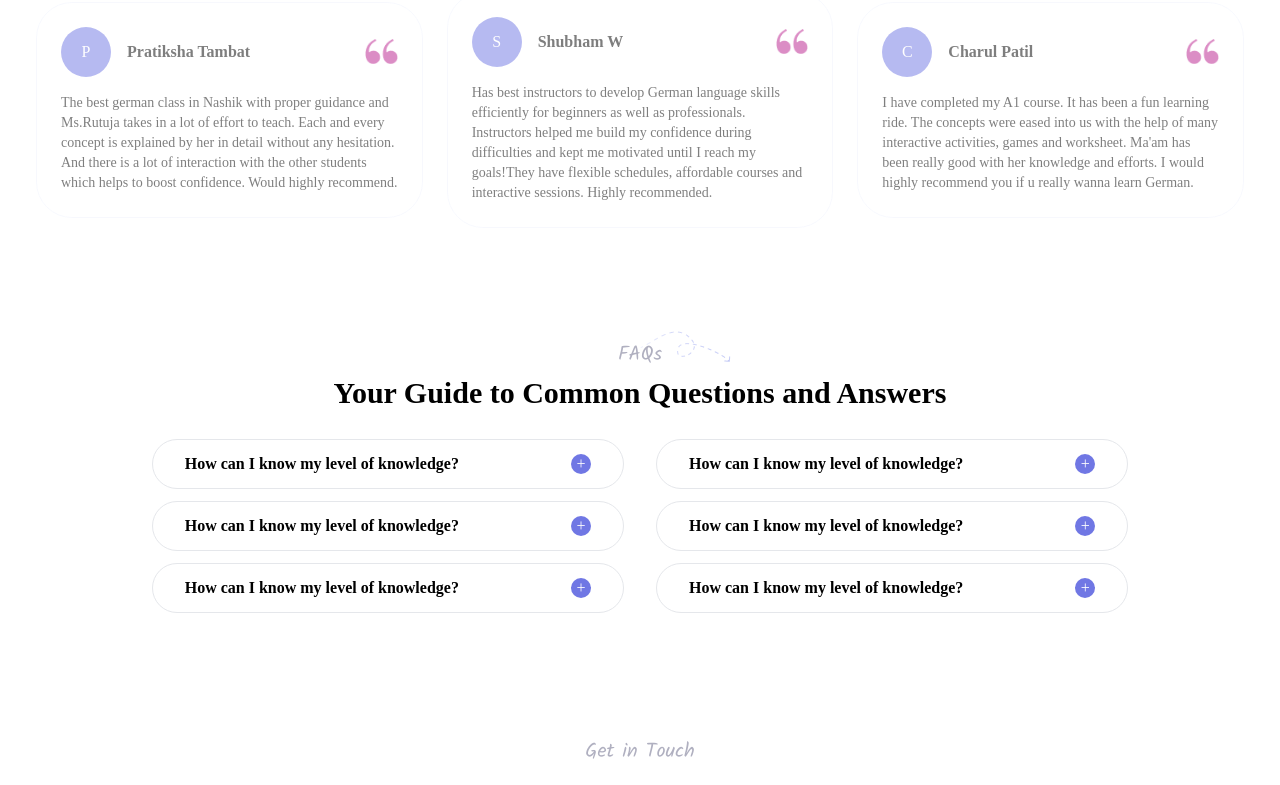
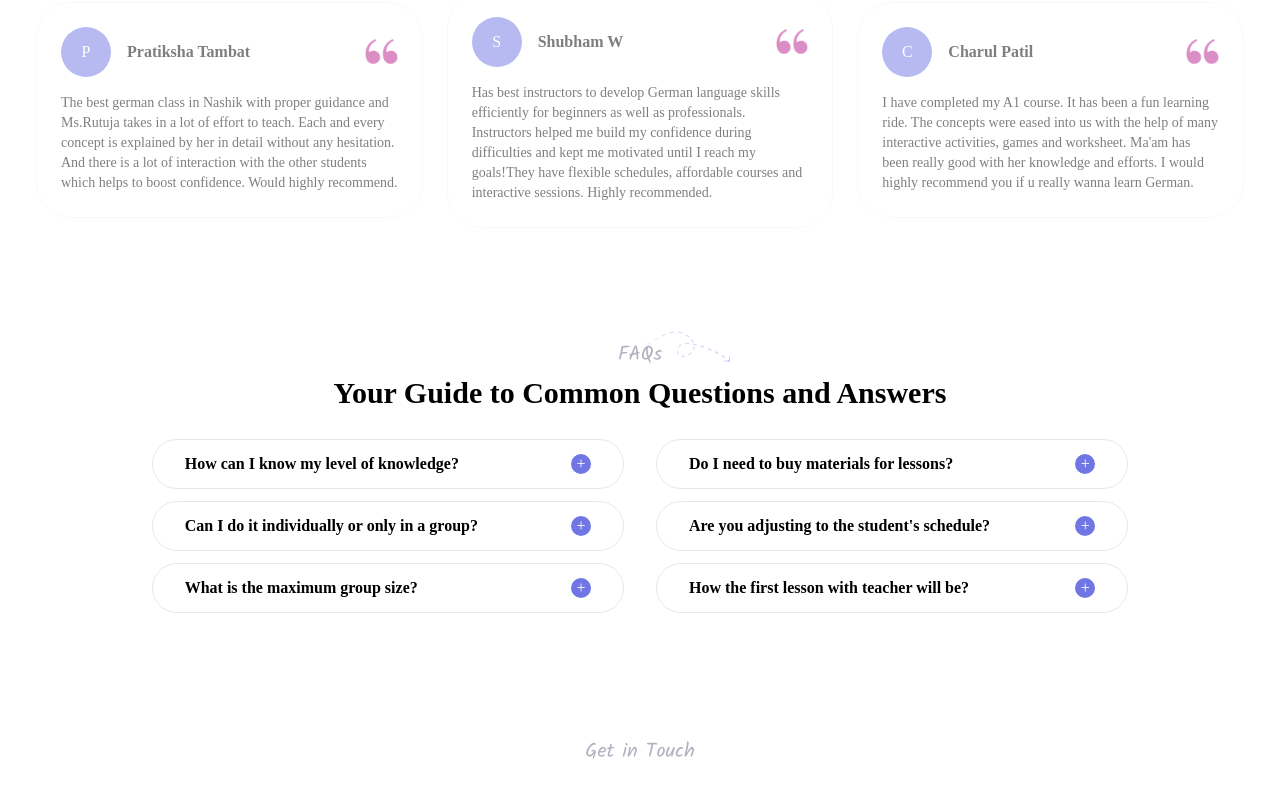
Before and after one commit to ganesh98270/hyfleex, a React (Vite) app: page / in a window 1280 px wide. Shown: the part 3224-4009 px from the top of the page. Built offline with nearby package versions, Linux system fonts and the light colour scheme.

Commit message:
updated code

```diff
--- a/src/components/exploreCourse/ExploreCourse.jsx
+++ b/src/components/exploreCourse/ExploreCourse.jsx
@@ -45,7 +45,7 @@ const ExploreCourse = () => {
                                 <button
                                     key={index}
                                     onClick={() => setActive(item.language)}
-                                    className={`flex items-center text-sm text-nowrap gap-1 border ${active === item.language
+                                    className={`flex items-center text-[0.82rem] font-semibold text-nowrap gap-1 border ${active === item.language
                                         ? "border-lightBlue boxshadow-down"
                                         : "border-greyBorder"
                                         } rounded-md px-3 py-1 hover:border-lightBlue hover-boxshadow-down`}
@@ -57,7 +57,7 @@ const ExploreCourse = () => {
                         </div>
 
                         <div className="table w-full mt-6 overflow-hidden">
-                            <table className="border w-full rounded-corners overflow-hidden">
+                            <table className="border w-[96.3%] lg:w-full rounded-corners overflow-hidden">
                                 <thead>
                                     <tr className="bg-lightPink">
                                         <td className="py-2 px-6 text-grey font-medium text-sm flex items-center gap-2">
--- a/src/components/faq/Faq.jsx
+++ b/src/components/faq/Faq.jsx
@@ -25,14 +25,14 @@ const Faq = () => {
 
       <div className="flex mt-6 gap-8 xmd:gap-1 px-28 xl:px-0 flex-wrap justify-center items-start">
         <div className="w-[48%] xmd:w-full">
-          <Question />
-          <Question />
-          <Question />
+          <Question heading={"How can I know my level of knowledge?"} />
+          <Question heading={"Can I do it individually or only in a group?"} />
+          <Question heading={"What is the maximum group size?"} />
         </div>
         <div className="w-[48%] xmd:w-full">
-          <Question />
-          <Question />
-          <Question />
+          <Question heading={"Do I need to buy materials for lessons?"} />
+          <Question heading={"Are you adjusting to the student's schedule?"} />
+          <Question heading={"How the first lesson with teacher will be?"} />
         </div>
       </div>
     </div>
@@ -41,7 +41,7 @@ const Faq = () => {
 
 export default Faq;
 
-const Question = ({ }) => {
+const Question = ({ heading }) => {
   const [toggle, setToggle] = useState(false);
   return (
     <div
@@ -50,19 +50,23 @@ const Question = ({ }) => {
     >
       <div
         onClick={() => setToggle(!toggle)}
-        className="flex justify-between items-center cursor-pointer"
+        className="flex justify-between sm:items-start items-center cursor-pointer gap-2"
       >
         <p className={`font-semibold `}>
-          How can I know my level of knowledge?
+          {heading}
         </p>
 
         {toggle ? (
-          <div className="sm:pt-[2px] flex justify-center text-lightBlueTow leading-[1px] items-center bg-white h-[20px] w-[20px] rounded-full">
-            -
+          <div>
+            <div className="sm:pt-[2px] sm:mt-1 flex justify-center text-lightBlueTow leading-[1px] items-center bg-white h-[20px] w-[20px] rounded-full">
+              -
+            </div>
           </div>
         ) : (
-          <div className="sm:pt-[2px] flex justify-center text-white leading-[1px] items-center bg-lightBlueTow h-[20px] w-[20px] rounded-full">
-            +
+          <div>
+            <div className="sm:pt-[2px] sm:mt-1 flex justify-center text-white leading-[1px] items-center bg-lightBlueTow h-[20px] w-[20px] rounded-full">
+              +
+            </div>
           </div>
         )}
       </div>
--- a/src/components/values/Values.jsx
+++ b/src/components/values/Values.jsx
@@ -43,13 +43,13 @@ export default Values;
 
 const Card = ({ image, heading, para }) => {
   return (
-    <div className="flex transition-all duration-300 w-[28%] flex-col justify-center items-center p-3 pt-6 hover:shadow-3xl hover:shadow-[#7077e45e] lg:w-[45%] full-width rounded-3xl">
+    <div className="flex transition-all duration-300 w-[29%] flex-col justify-center items-center p-3 pt-6 hover:shadow-3xl hover:shadow-[#7077e45e] lg:w-[45%] full-width rounded-3xl">
       <div className="glass-image h-[60px]">
         <img src={image} alt="" className="w-full h-full" />
       </div>
 
       <div className="card-heading mt-10">
-        <p className="text-2xl font-semibold">{heading}</p>
+        <p className="text-2xl font-semibold xxsm:text-center">{heading}</p>
       </div>
 
       <div className="paragraph my-3 min-h-24">
--- a/tailwind.config.js
+++ b/tailwind.config.js
@@ -54,7 +54,10 @@ export default {
         // => @media (max-width: 639px) { ... }
 
         'xsm': { 'max': '419px' },
-        // => @media (max-width: 639px) { ... }
+        // => @media (max-width: 419px) { ... }
+
+        'xxsm': { 'max': '374px' },
+        // => @media (max-width: 374px) { ... }
       },
 
     },
```
